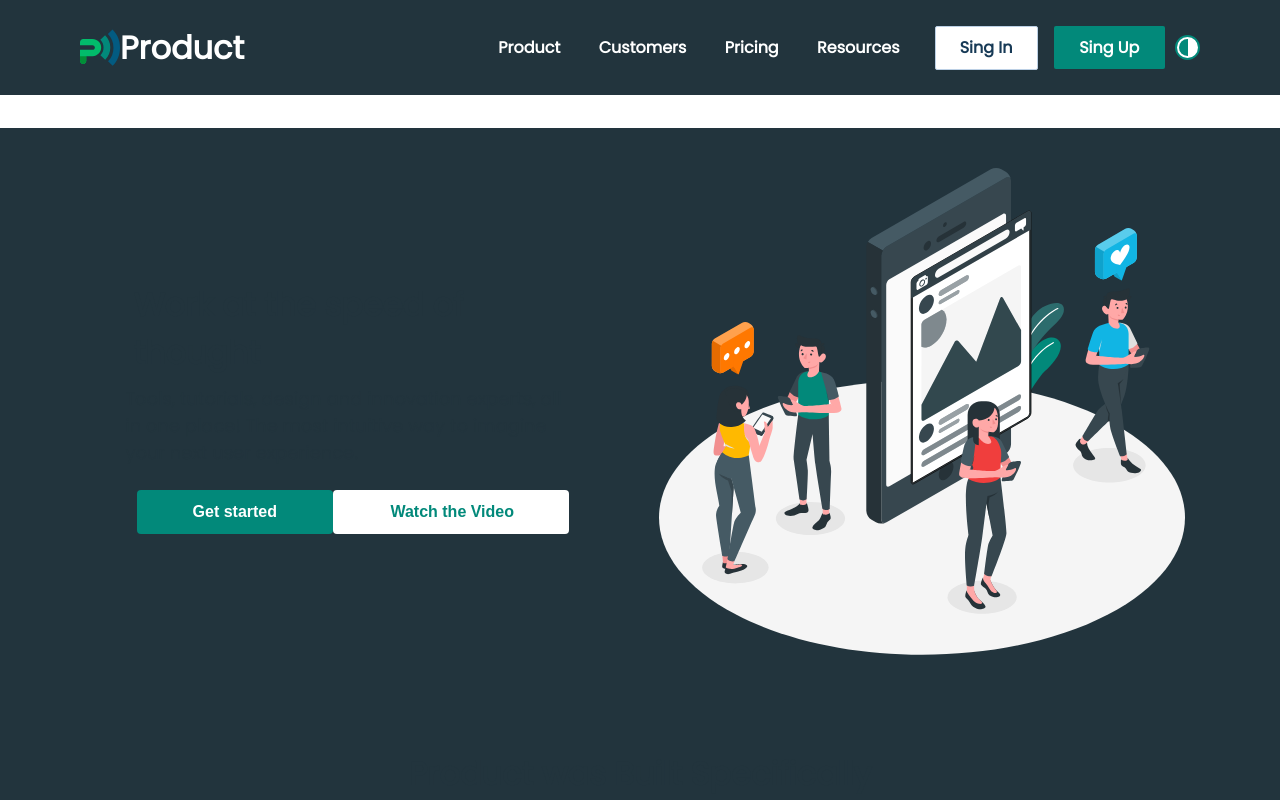
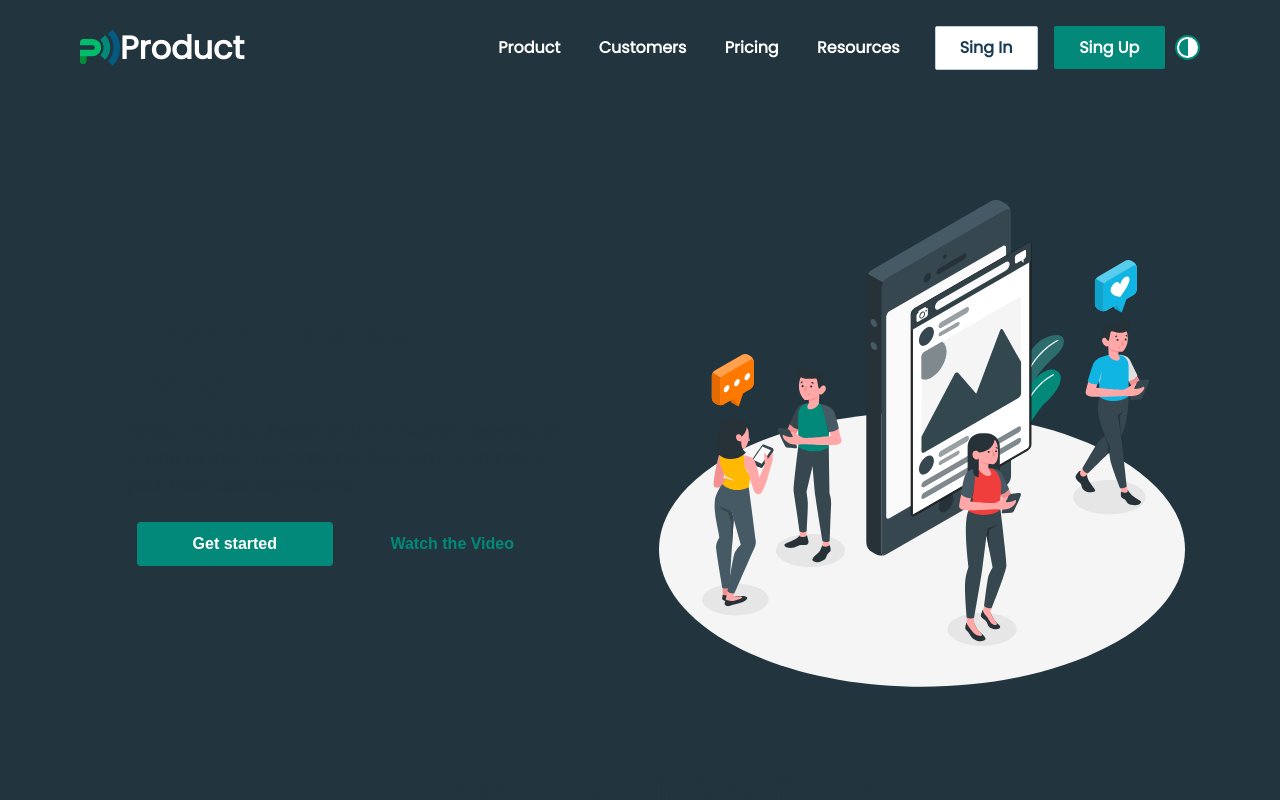
Before and after one commit to omar199523/my-product, a React (Create React App) app: page / in a window 1280 px wide. Shown: the top 800 px of the page. Built offline with nearby package versions, Linux system fonts and the light colour scheme; the HTML template or start-up script is replaced by a standard one.

Commit message:
edit some styling

```diff
--- a/src/componants/MainLogo/index.js
+++ b/src/componants/MainLogo/index.js
@@ -4,7 +4,7 @@ import pepoleLogo from '../../img/pepoleLogo.svg';
 import {H1,H6} from '../Typograph'
  const MainLogo =()=>{
     return(
-        <section className="container main-pepole ">
+        <section className="main-pepole container">
             <div className="pepole-img"><img src={pepoleLogo} alt=""/></div>
             <div className="text-cont">
                 <H1>Work at the speed of thought</H1>
--- a/src/componants/MainLogo/style.css
+++ b/src/componants/MainLogo/style.css
@@ -1,6 +1,6 @@
 /*  */
 .main-pepole {
-  margin: 8em auto 0em !important;
+  padding: 10em 1em 0em !important;
   flex-direction: row-reverse;
 }
 .main-pepole .text-cont {
@@ -50,7 +50,7 @@
 }
 .button-cont button:last-child {
   color: #02897a;
-  background-color: #fff;
+  background-color: transparent;
   text-indent: 2px;
   flex: 1 1 160px;
 }
```
